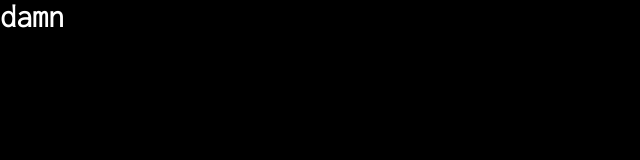
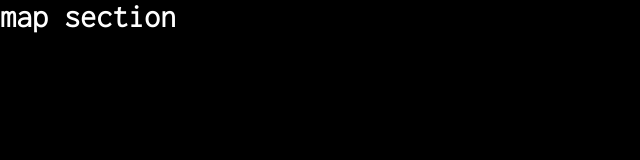
Before and after one commit to bertinNDAYISHIMIYE/gatbsby_blog-app, a Gatsby site in the folder Desktop/my-blog-gatsby/: page /contact in a window 1280 px wide. Shown: the whole page, without its empty margins (0-640 px from the left). Built offline with nearby package versions, Linux system fonts and the light colour scheme; Gatsby itself is replaced by a stand-in of ours.

Commit message:
Update contact.js

```diff
--- a/Desktop/my-blog-gatsby/src/pages/contact.js
+++ b/Desktop/my-blog-gatsby/src/pages/contact.js
@@ -9,7 +9,7 @@ import '../styles/index.css'
 
 const Contact = () => {
     return (
-        <h1>damn</h1>
+        <h1>map section</h1>
    //     <Layout>
 //        <div className="mapclass">
 //        <MapContainer center={[51.505, -0.09]} zoom={13} scrollWheelZoom={false}>
```
